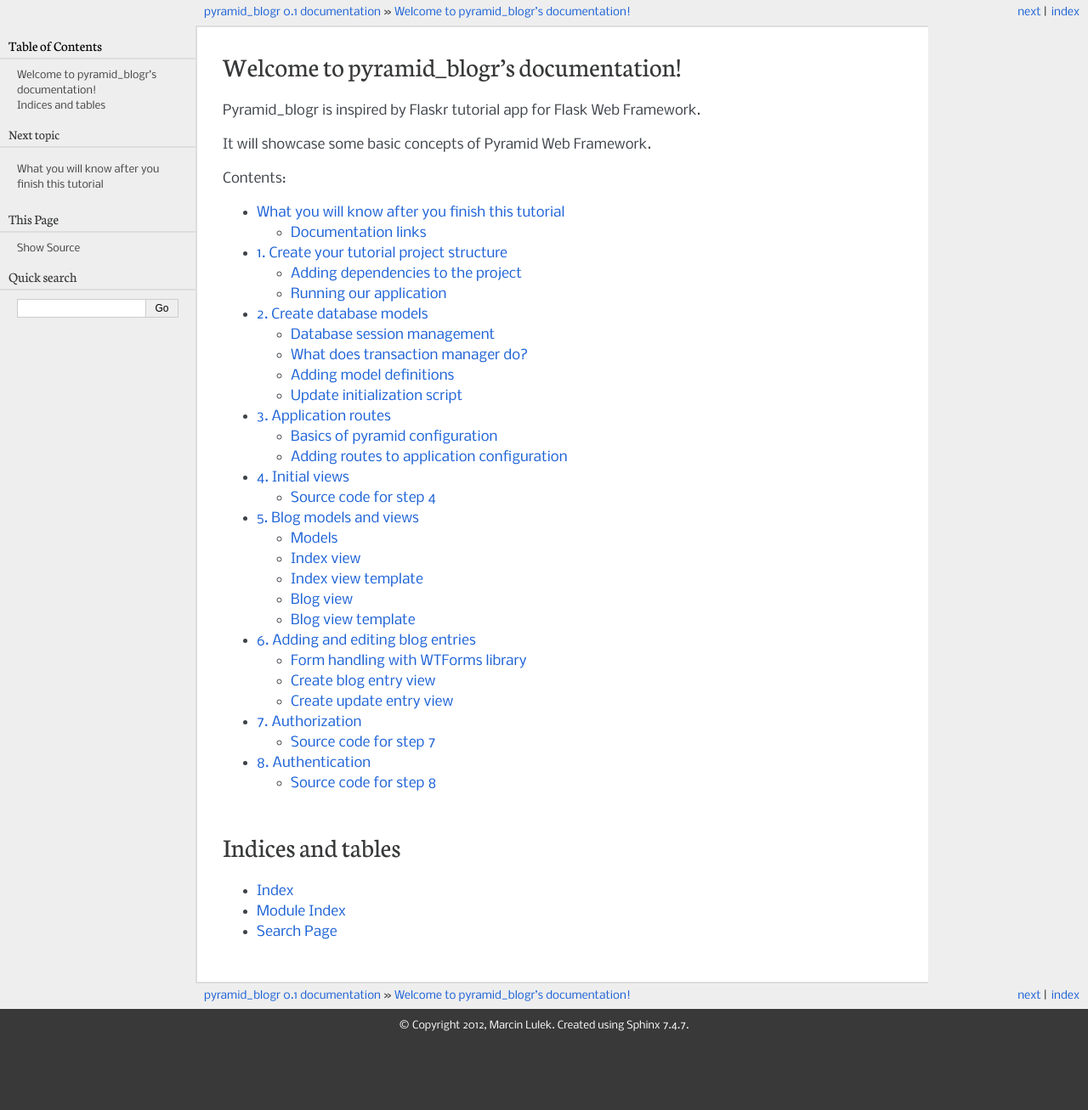
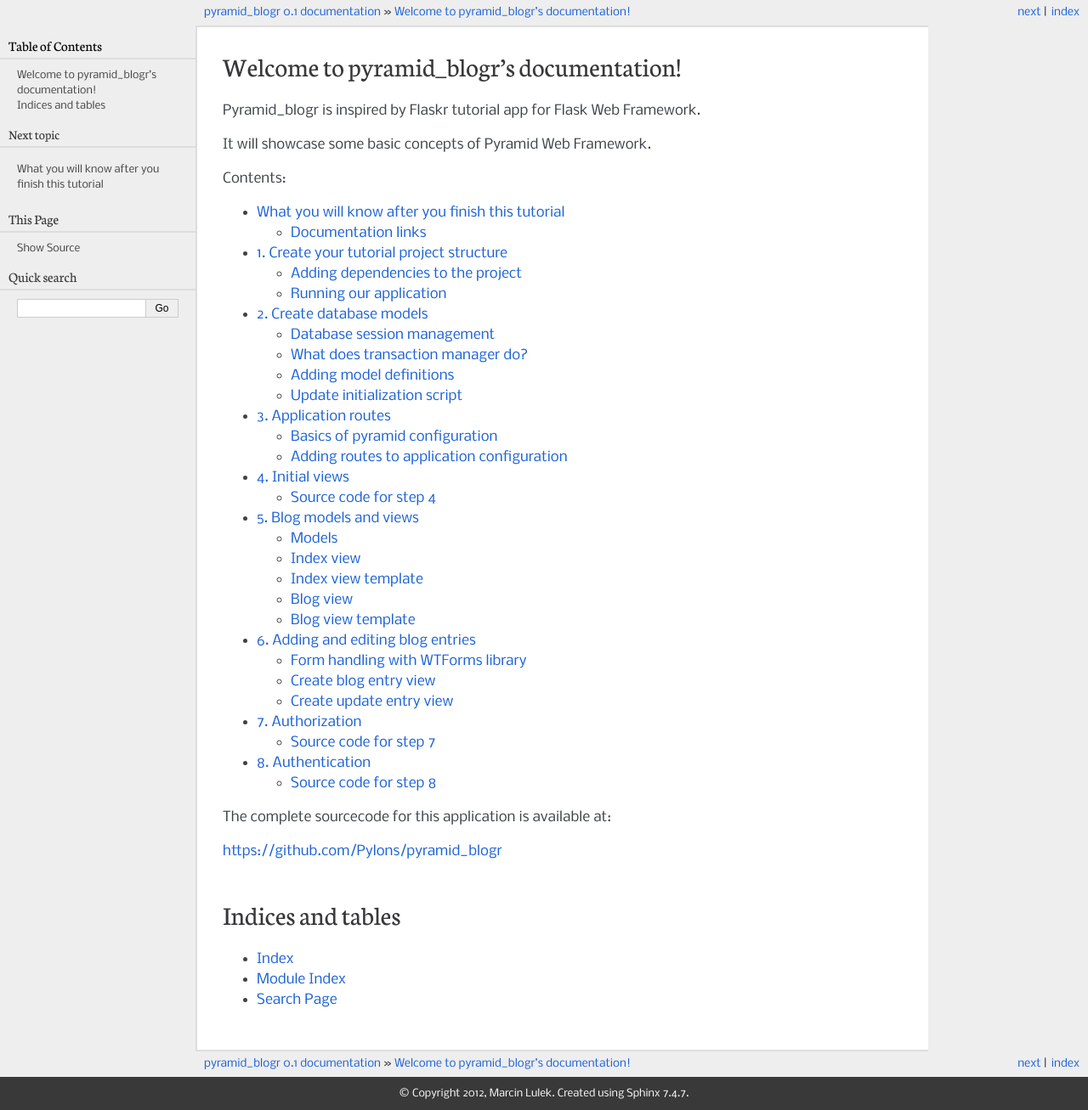
Before and after one commit to Pylons/pyramid_blogr, a Sphinx documentation site: the page built from docs/index.rst, in a window 1280 px wide. Shown: the whole page at 85% size. Built offline with Sphinx 7.4.7, drawn with Linux system fonts in a browser that asks for light colours; before the commit the page ends 1227 px from its top, so only the background shows below that.

Commit message:
update docs

```diff
--- a/README.rst
+++ b/README.rst
@@ -6,7 +6,7 @@
 Getting Started
 ---------------
 
-**Read the docs**
+**Read the docs** :: http://pyramid-blogr.readthedocs.org/
 
 - cd <directory containing this file>
 
--- a/docs/index.rst
+++ b/docs/index.rst
@@ -25,6 +25,10 @@
    authorization
    authentication
 
+The complete sourcecode for this application is available at:
+
+https://github.com/Pylons/pyramid_blogr
+
 Indices and tables
 ==================
 
--- a/docs/intro.rst
+++ b/docs/intro.rst
@@ -31,3 +31,7 @@
 * **SQLAlchemy** : http://www.sqlalchemy.org/
 * **Webhelpers** : http://webhelpers.readthedocs.org/en/latest/
 * **WTForms** : http://wtforms.simplecodes.com
+
+The complete sourcecode for this application is available at:
+
+https://github.com/Pylons/pyramid_blogr
```
